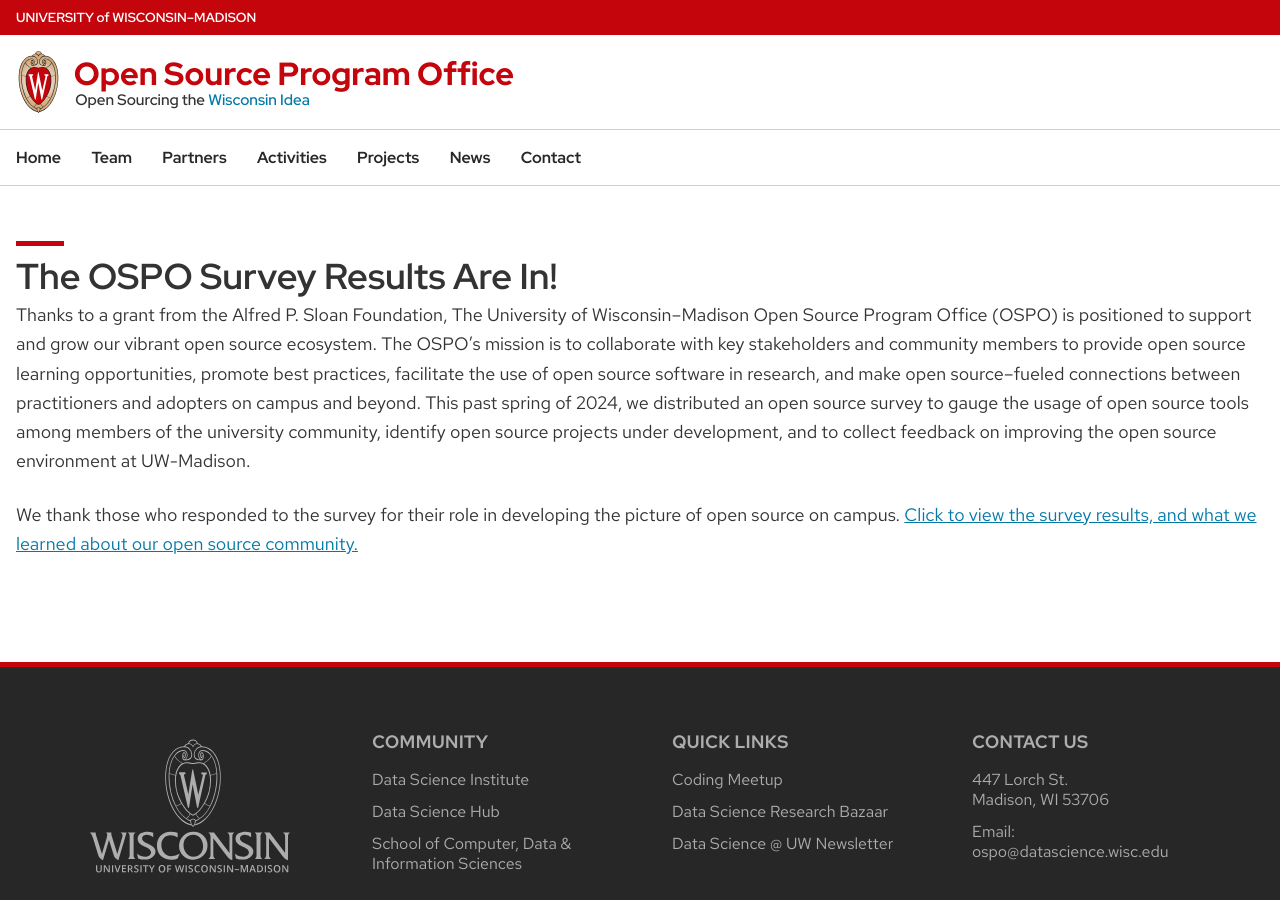
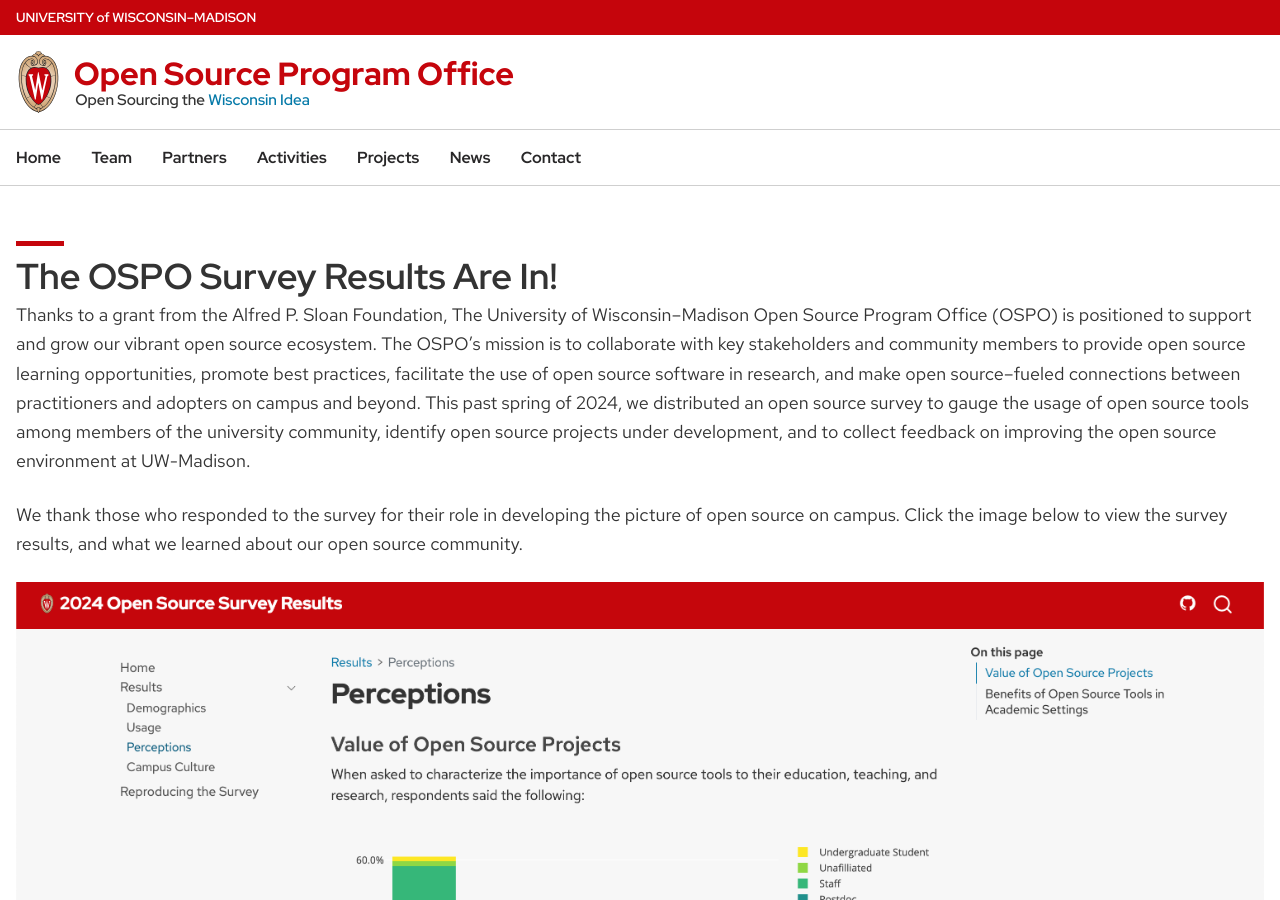
Before and after one commit to UW-Madison-DSI/ospo.wisc.edu-version-1.0, a Jekyll site: the page built from _posts/2024-07-03-ospo-survey.html, in a window 1280 px wide and 900 px high. Built offline with Jekyll 4.4.1, drawn with Linux system fonts in a browser that asks for light colours; some web fonts are replaced.

Commit message:
Update 2024-07-03-ospo-survey.html

```diff
--- a/_posts/2024-07-03-ospo-survey.html
+++ b/_posts/2024-07-03-ospo-survey.html
@@ -9,4 +9,8 @@
 <p>Thanks to a grant from the Alfred P. Sloan Foundation, The University of Wisconsin–Madison Open Source Program Office (OSPO) is positioned to support and grow our vibrant open source ecosystem. The OSPO’s mission is to collaborate with key stakeholders and community members to provide open source learning opportunities, promote best practices, facilitate the use of open source software in research, and make open source–fueled connections between practitioners and adopters on campus and beyond.
 This past spring of 2024, we distributed an open source survey to gauge the usage of open source tools among members of the university community, identify open source projects under development, and to collect feedback on improving the open source environment at UW-Madison.</p>
 
-<p>We thank those who responded to the survey for their role in developing the picture of open source on campus. <a href="https://uw-madison-dsi.github.io/open_source_survey_results/">Click to view the survey results, and what we learned about our open source community.</a></p>
+<p>We thank those who responded to the survey for their role in developing the picture of open source on campus. Click the image below to view the survey results, and what we learned about our open source community.</p>
+
+<a href="https://uw-madison-dsi.github.io/open_source_survey_results/">
+  <img src="/images/OSPO Survey Site Image.png" alt = screenshot of OSPO survey results website>
+</a>
```
